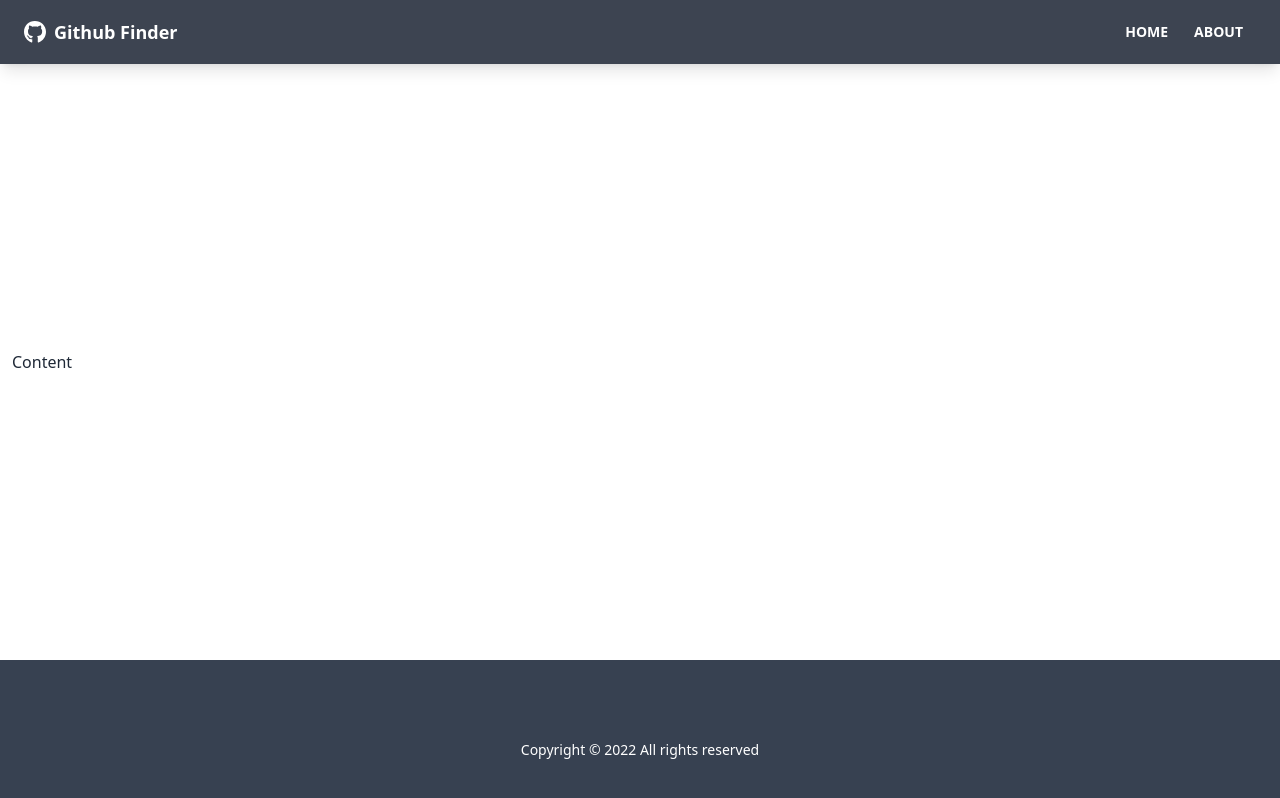
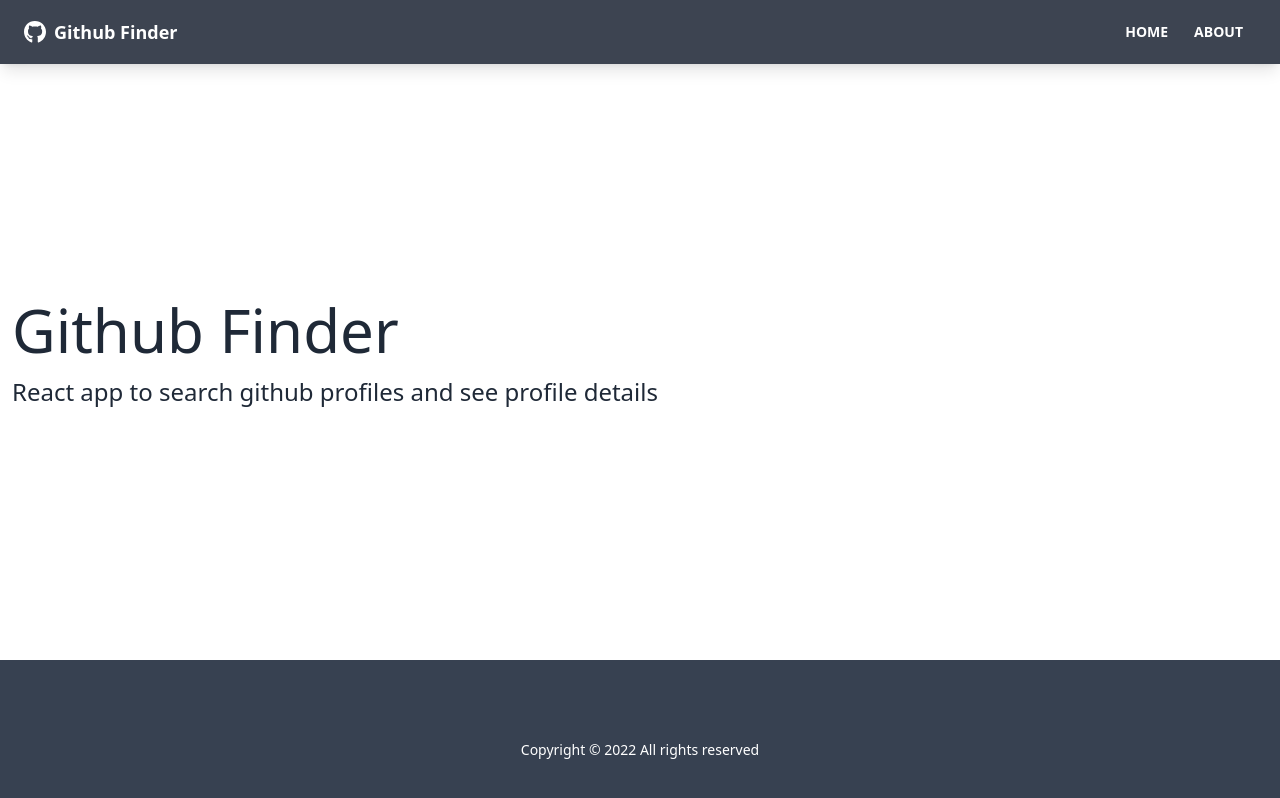
Before and after one commit to miroslavrut/gh-finder, a React (Create React App) app: page /about in a window 1280 px wide. Built offline with nearby package versions, Linux system fonts and the light colour scheme.

Commit message:
Pages & Routes

```diff
--- a/src/App.tsx
+++ b/src/App.tsx
@@ -1,6 +1,9 @@
-import { BrowserRouter as Router } from 'react-router-dom';
+import { BrowserRouter as Router, Routes, Route } from 'react-router-dom';
 import Footer from './components/layout/Footer';
 import Navbar from './components/layout/Navbar';
+import About from './pages/About';
+import Home from './pages/Home';
+import NotFound from './pages/NotFound';
 
 function App() {
   return (
@@ -9,7 +12,14 @@
         <div className="flex flex-col justify-between h-screen">
           <Navbar />
 
-          <main className="container mx-auto px-3 pb-12">Content</main>
+          <main className="container mx-auto px-3 pb-12">
+            <Routes>
+              <Route path="/" element={<Home />} />
+              <Route path="/about" element={<About />} />
+              <Route path="/notfound" element={<NotFound />} />
+              <Route path="/*" element={<NotFound />} />
+            </Routes>
+          </main>
 
           <Footer />
         </div>
--- /dev/null
+++ b/src/pages/About.tsx
@@ -0,0 +1,16 @@
+import React from 'react';
+
+interface Props {}
+
+const About = (props: Props) => {
+  return (
+    <div>
+      <h1 className="text-6xl mb-4">Github Finder</h1>
+      <p className="mb-4 text-2xl font-light">
+        React app to search github profiles and see profile details
+      </p>
+    </div>
+  );
+};
+
+export default About;
--- /dev/null
+++ b/src/pages/Home.tsx
@@ -0,0 +1,13 @@
+import React from 'react';
+
+interface Props {}
+
+const Home = (props: Props) => {
+  return (
+    <div>
+      <h1 className="text-6xl">Welcome</h1>
+    </div>
+  );
+};
+
+export default Home;
--- /dev/null
+++ b/src/pages/NotFound.tsx
@@ -0,0 +1,25 @@
+import React from 'react';
+import { FaHome } from 'react-icons/fa';
+import { Link } from 'react-router-dom';
+
+interface Props {}
+
+const NotFound = (props: Props) => {
+  return (
+    <div className="hero">
+      {' '}
+      <div className="text-center hero-content">
+        <div className="max-w-lg">
+          <h1 className="text-8xl font-bold mb-8">Ooops!</h1>
+          <p className="text-5xl mb-8">404 - Page not found!</p>
+          <Link to="/" className="btn btn-primary btn-lg">
+            <FaHome className="mr-2" />
+            Back To Home
+          </Link>
+        </div>
+      </div>
+    </div>
+  );
+};
+
+export default NotFound;
```
